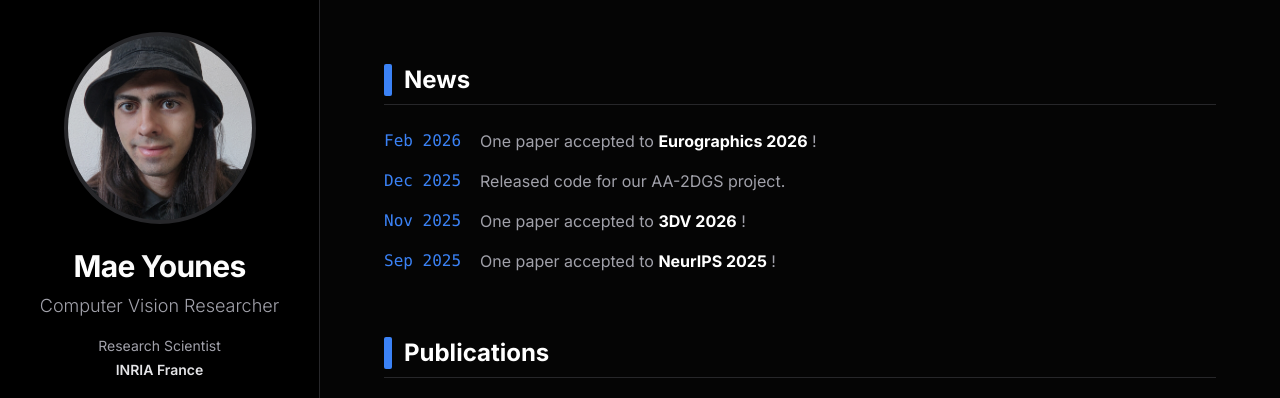
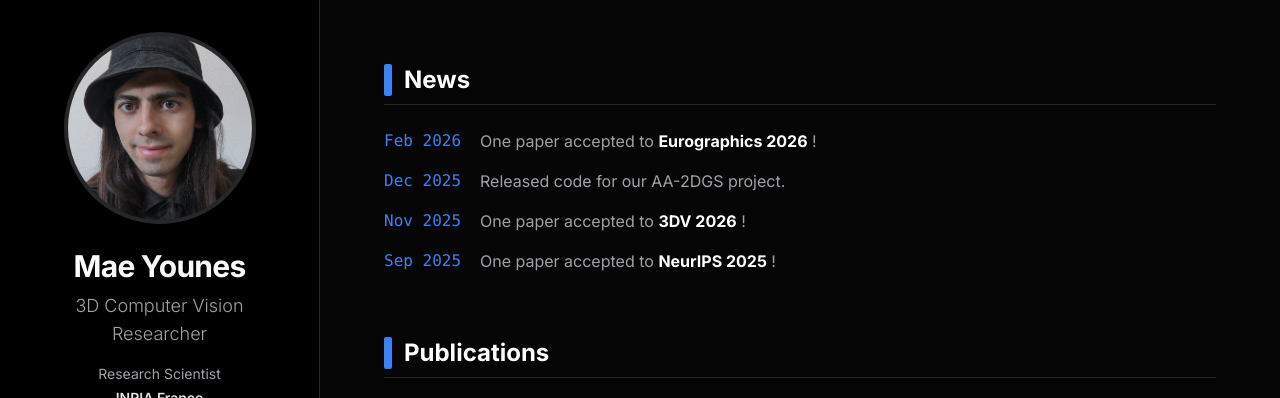
Before and after one commit to maeyounes/maeyounes.github.io, a plain HTML site: page index.html in a window 1280 px wide. Shown: the top 398 px of the page. Drawn offline with nearby package versions, Linux system fonts and the light colour scheme.

Commit message:
Update title and subtitle for clarity

```diff
--- a/index.html
+++ b/index.html
@@ -4,7 +4,7 @@
 <head>
     <meta charset="UTF-8">
     <meta name="viewport" content="width=device-width, initial-scale=1.0">
-    <title>Mae Younes | Computer Vision</title>
+    <title>Mae Younes | 3D Computer Vision</title>
 
     <!-- Tailwind CSS -->
     <script src="https://cdn.tailwindcss.com"></script>
@@ -87,7 +87,7 @@
 
             <!-- Name & Title -->
             <h1 class="text-3xl font-bold text-white tracking-tight mb-2">Mae Younes</h1>
-            <p class="text-secondary font-light text-lg mb-4">Computer Vision Researcher</p>
+            <p class="text-secondary font-light text-lg mb-4">3D Computer Vision Researcher</p>
 
             <!-- Current Position -->
             <div class="text-sm text-zinc-400 mb-6 space-y-1">
```
